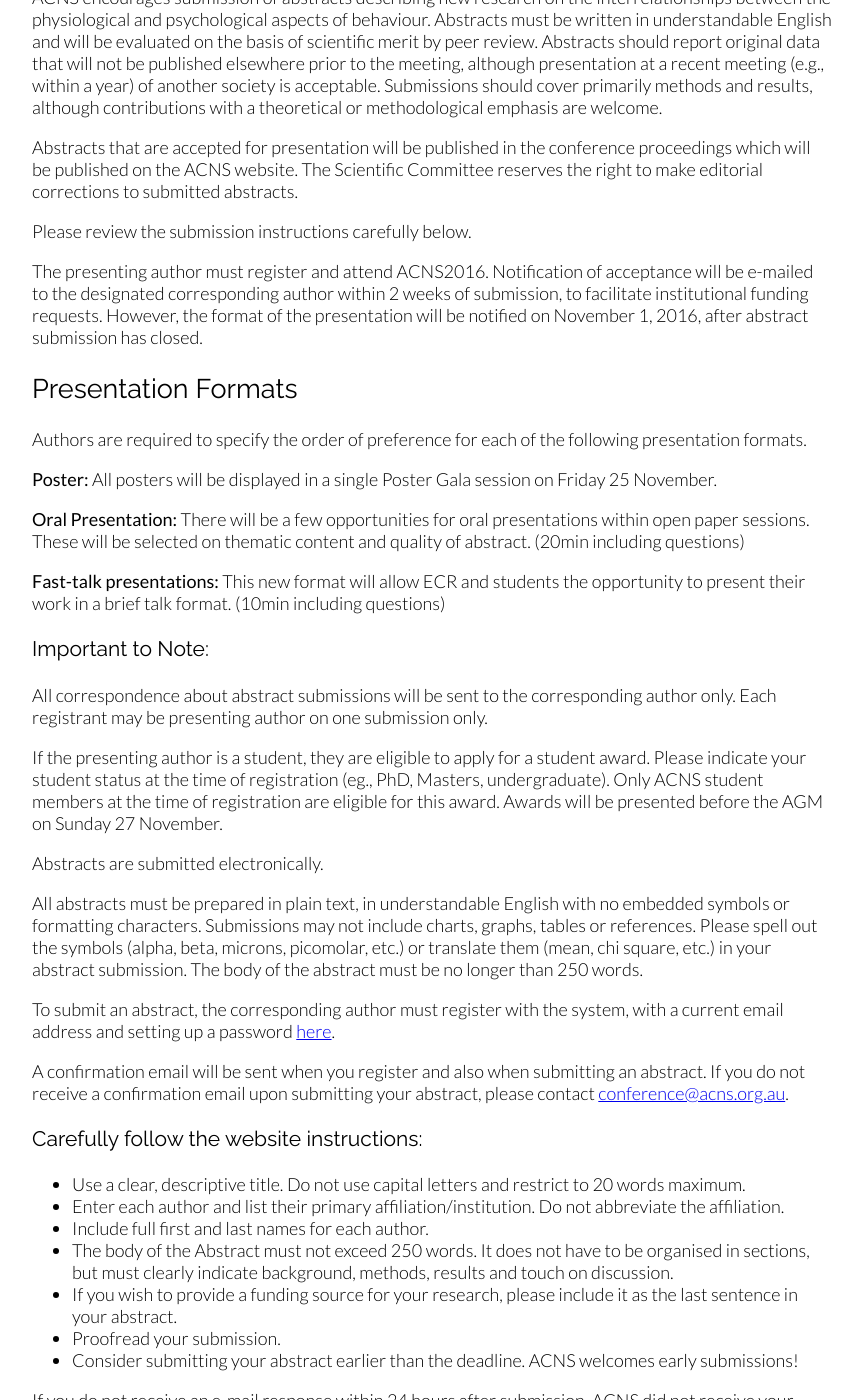
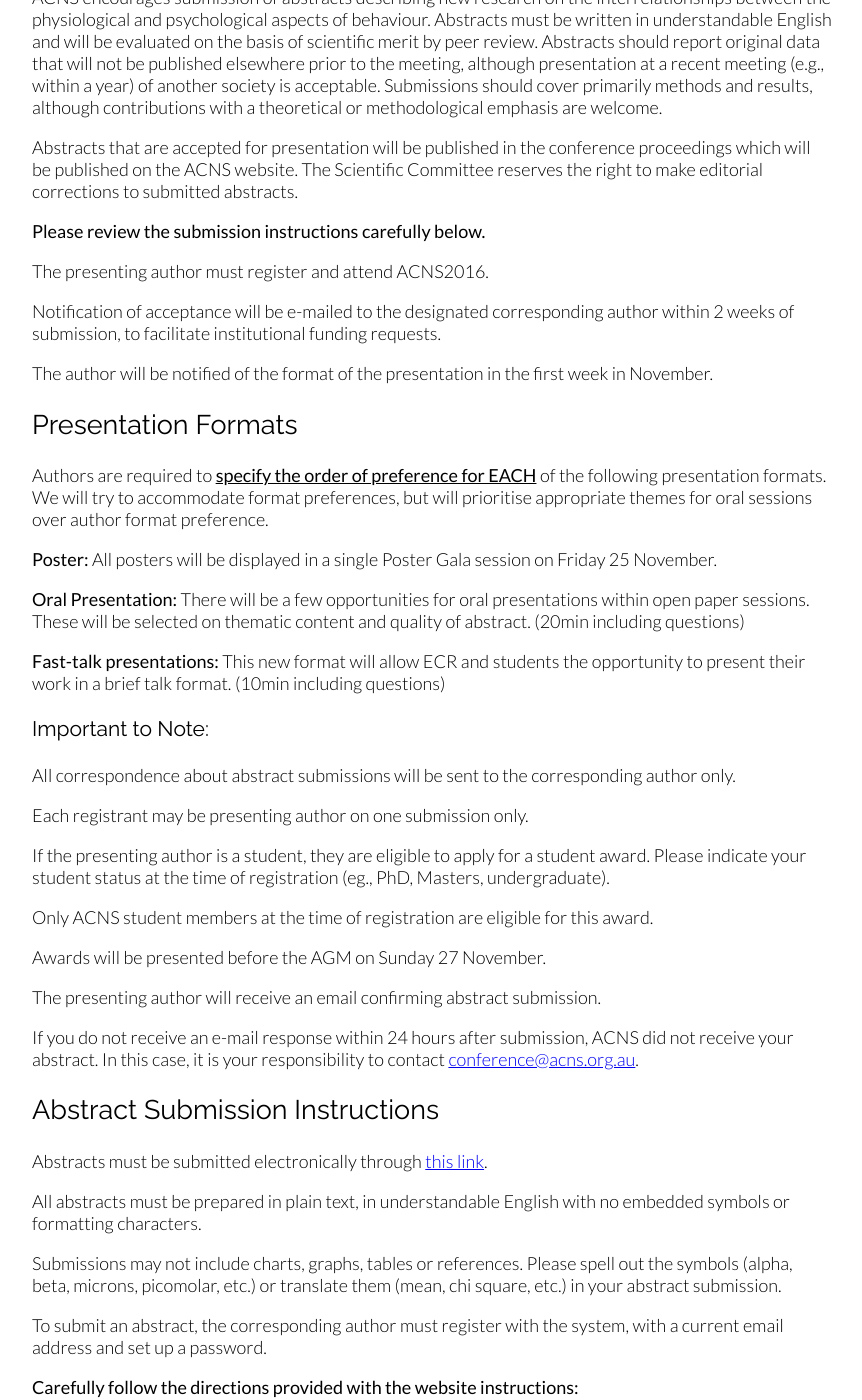
Before and after one commit to acnc/acnc.github.io, a Jekyll site: the page built from abstracts.html, in a window 1280 px wide and 1400 px high, scrolled down 326 px. Shown: the whole window, without its empty margins (208-1070 px from the left). Built offline with Jekyll 4.4.1, drawn with Linux system fonts in a browser that asks for light colours; some of the changed text lies outside the part shown.

Commit message:
Updates Abstracts page.

```diff
--- a/abstracts.html
+++ b/abstracts.html
@@ -26,17 +26,25 @@
 </p>
 
 <p>
-    Please review the submission instructions carefully below.
+    <b>Please review the submission instructions carefully below.</b>
 </p>
 
 <p>
-    The presenting author must register and attend ACNS2016. Notification of acceptance will be e-mailed to the designated corresponding author within 2 weeks of submission, to facilitate institutional funding requests. However, the format of the presentation will be notified on November 1, 2016, after abstract submission has closed.
+    The presenting author must register and attend ACNS2016.
+</p>
+
+<p>
+    Notification of acceptance will be e-mailed to the designated corresponding author within 2 weeks of submission, to facilitate institutional funding requests.
+</p>
+
+<p>
+    The author will be notified of the format of the presentation in the first week in November.
 </p>
 
 <h2>Presentation Formats</h2>
 
 <p>
-    Authors are required to specify the order of preference for each of the following presentation formats.
+    Authors are required to <b style="text-decoration: underline;">specify the order of preference for EACH</b> of the following presentation formats. We will try to accommodate format preferences, but will prioritise appropriate themes for oral sessions over author format preference.
 </p>
 
 <p>
@@ -54,30 +62,54 @@
 <h3>Important to Note:</h3>
 
 <p>
-    All correspondence about abstract submissions will be sent to the corresponding author only. Each registrant may be presenting author on one submission only.
+    All correspondence about abstract submissions will be sent to the corresponding author only.
 </p>
 
 <p>
-    If the presenting author is a student, they are eligible to apply for a student award. Please indicate your student status at the time of registration (eg., PhD, Masters, undergraduate). Only ACNS student members at the time of registration are eligible for this award. Awards will be presented before the AGM on Sunday 27 November.
+    Each registrant may be presenting author on one submission only.
 </p>
 
 <p>
-    Abstracts are submitted electronically.
+    If the presenting author is a student, they are eligible to apply for a student award. Please indicate your student status at the time of registration (eg., PhD, Masters, undergraduate).
 </p>
 
 <p>
-    All abstracts must be prepared in plain text, in understandable English with no embedded symbols or formatting characters. Submissions may not include charts, graphs, tables or references. Please spell out the symbols (alpha, beta, microns, picomolar, etc.) or translate them (mean, chi square, etc.) in your abstract submission. The body of the abstract must be no longer than 250 words.
+    Only ACNS student members at the time of registration are eligible for this award.
 </p>
 
 <p>
-    To submit an abstract, the corresponding author must register with the system, with a current email address and setting up a password <a href="http://www.conferenceonline.com/abstract/alogin?clear=1&warehouse_id=1380" target="_blank">here</a>.
+    Awards will be presented before the AGM on Sunday 27 November.
 </p>
 
 <p>
-    A confirmation email will be sent when you register and also when submitting an abstract. If you do not receive a confirmation email upon submitting your abstract, please contact <a href="mailto:conference@acns.org.au">conference@acns.org.au</a>.
+    The presenting author will receive an email confirming abstract submission.
 </p>
 
-<h3>Carefully follow the website instructions:</h3>
+<p>
+    If you do not receive an e-mail response within 24 hours after submission, ACNS did not receive your abstract. In this case, it is your responsibility to contact <a href="mailto:conference@acns.org.au">conference@acns.org.au</a>.
+</p>
+
+<h2>Abstract Submission Instructions</h2>
+
+<p>
+    Abstracts must be submitted electronically through <a href="http://www.conferenceonline.com/abstract/alogin?clear=1&warehouse_id=1380" target="_blank">this link</a>.
+</p>
+
+<p>
+    All abstracts must be prepared in plain text, in understandable English with no embedded symbols or formatting characters.
+</p>
+
+<p>
+    Submissions may not include charts, graphs, tables or references. Please spell out the symbols (alpha, beta, microns, picomolar, etc.) or translate them (mean, chi square, etc.) in your abstract submission.
+</p>
+
+<p>
+    To submit an abstract, the corresponding author must register with the system, with a current email address and set up a password.
+</p>
+
+<p>
+    <b>Carefully follow the directions provided with the website instructions:</b>
+</p>
 
 <ul>
     <li>
@@ -90,7 +122,7 @@
         Include full first and last names for each author.
     </li>
     <li>
-        The body of the Abstract must not exceed 250 words. It does not have to be organised in sections, but must clearly indicate background, methods, results and touch on discussion.
+        The body of the Abstract must not exceed 2000 characters (including spaces). It should not include section subheading, but must clearly indicate background, methods, results and discussion.
     </li>
     <li>
         If you wish to provide a funding source for your research, please include it as the last sentence in your abstract.
@@ -104,15 +136,15 @@
 </ul>
 
 <p>
-    If you do not receive an e-mail response within 24 hours after submission, ACNS did not receive your abstract. In this case, it is your responsibility to contact <a href="mailto:conference@acns.org.au">conference@acns.org.au</a>.
+    We encourage new research and preliminary findings. However, we do not support early development of research programs that have no data. If in doubt, please contact <a href="mailto:conference@acns.org.au">conference@acns.org.au</a>.
 </p>
 
 <p>
-    We encourage new research and preliminary findings. However, we do not support early development of research programs that have no data. If in doubt, please contact <a href="mailto:conference@acns.org.au">conference@acns.org.au</a>. Theoretical papers and systematic reviews can be submitted and will be considered on their merit.
+    Theoretical papers and systematic reviews can be submitted and will be considered on their merit.
 </p>
 
 <p>
-    Please indicate for your abstract the most relevant within each of the following lists:
+    <b>Please indicate for your abstract the most relevant within each of the following lists:</b>
 </p>
 
 <p>
@@ -185,6 +217,9 @@
     <li>
         Clinical
     </li>
+    <li>
+        Animal
+    </li>
 </ul>
 
 
```
